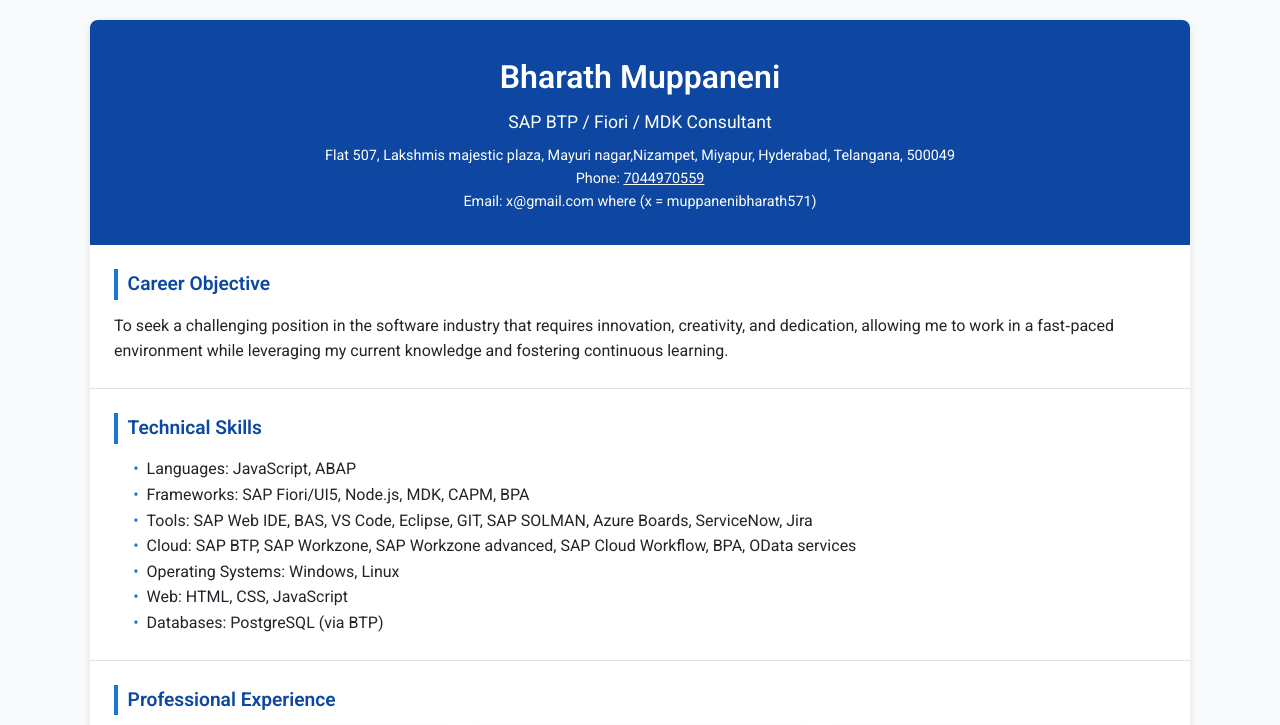
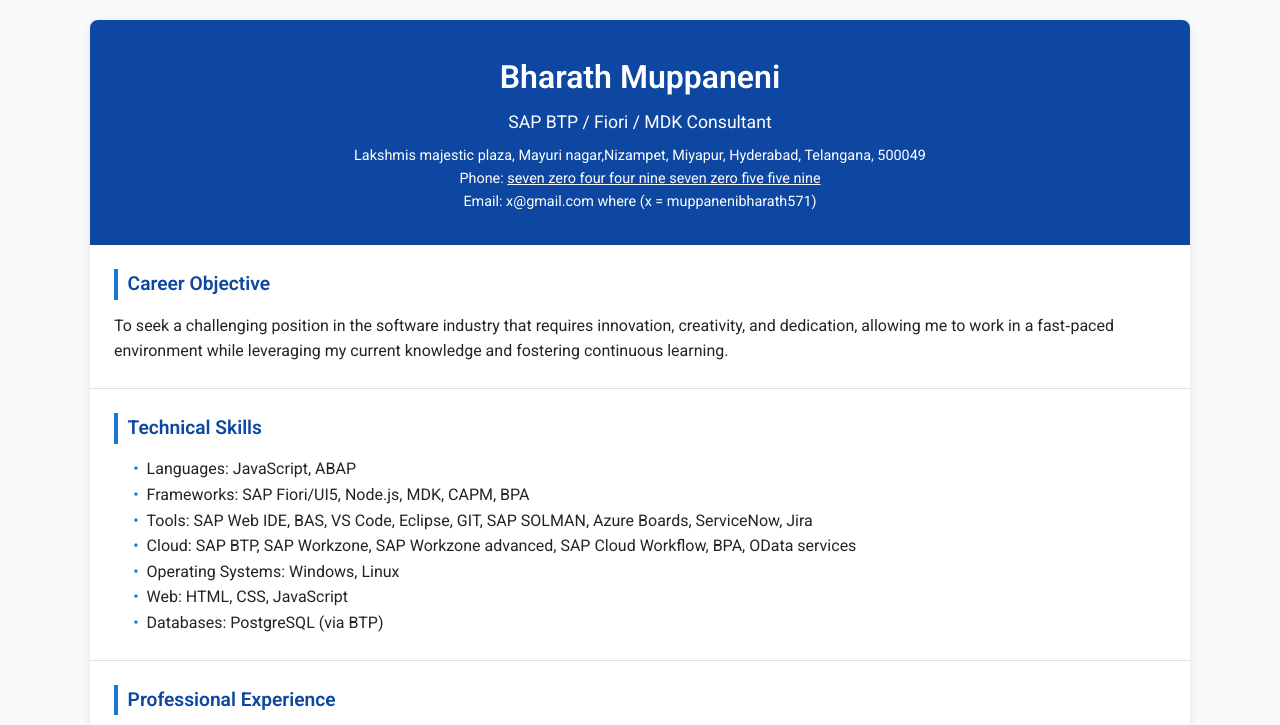
Before and after one commit to BharathMuppaneni571/Profile, a plain HTML site: page index.html in a window 1280 px wide. Shown: the top 725 px of the page. Drawn offline with Linux system fonts and the light colour scheme.

Commit message:
Update index.html

```diff
--- a/index.html
+++ b/index.html
@@ -117,8 +117,8 @@
             <h1>Bharath Muppaneni</h1>
             <h2>SAP BTP / Fiori / MDK Consultant</h2>
             <div class="contact-info">
-                <div>Flat 507, Lakshmis majestic plaza, Mayuri nagar,Nizampet, Miyapur, Hyderabad, Telangana, 500049</div>
-                <div>Phone: <a href="tel:+917044970559">7044970559</a></div>
+                <div>Lakshmis majestic plaza, Mayuri nagar,Nizampet, Miyapur, Hyderabad, Telangana, 500049</div>
+                <div>Phone: <a href="tel:+917044970559">seven zero four four nine seven zero five five nine</a></div>
                 <div><p>Email: x@gmail.com where (x = muppanenibharath571)</p></div>
             </div>
         </header>
```
